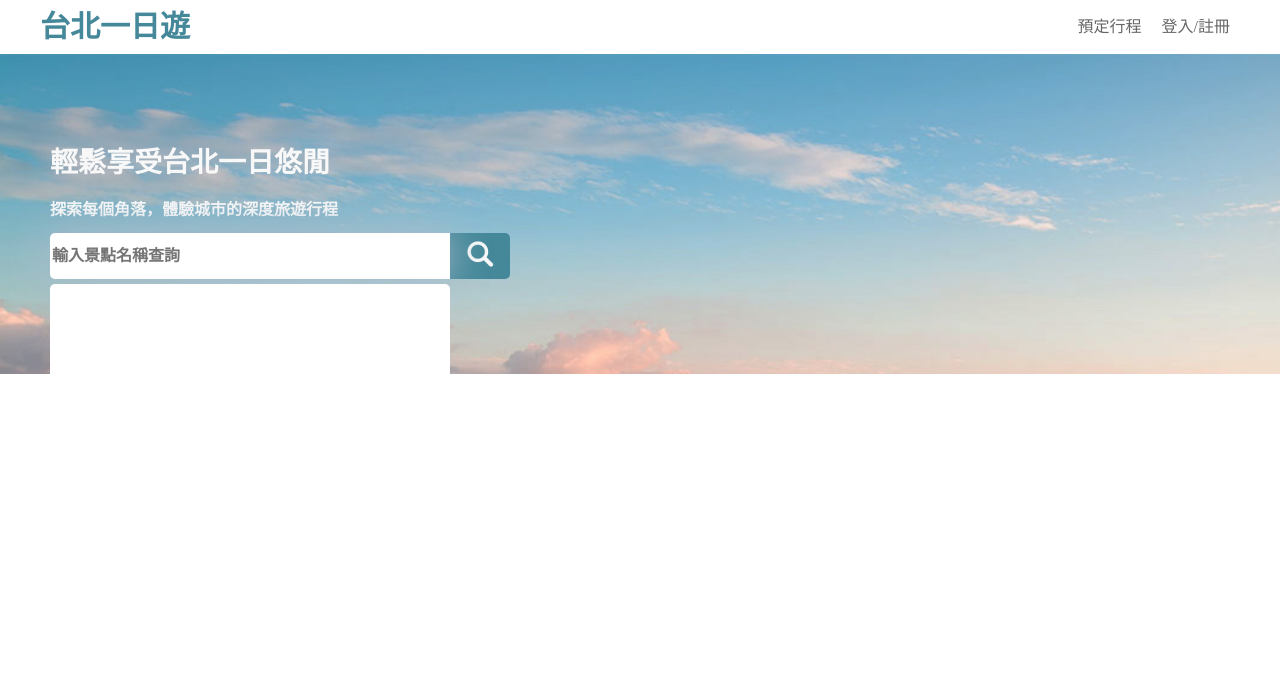
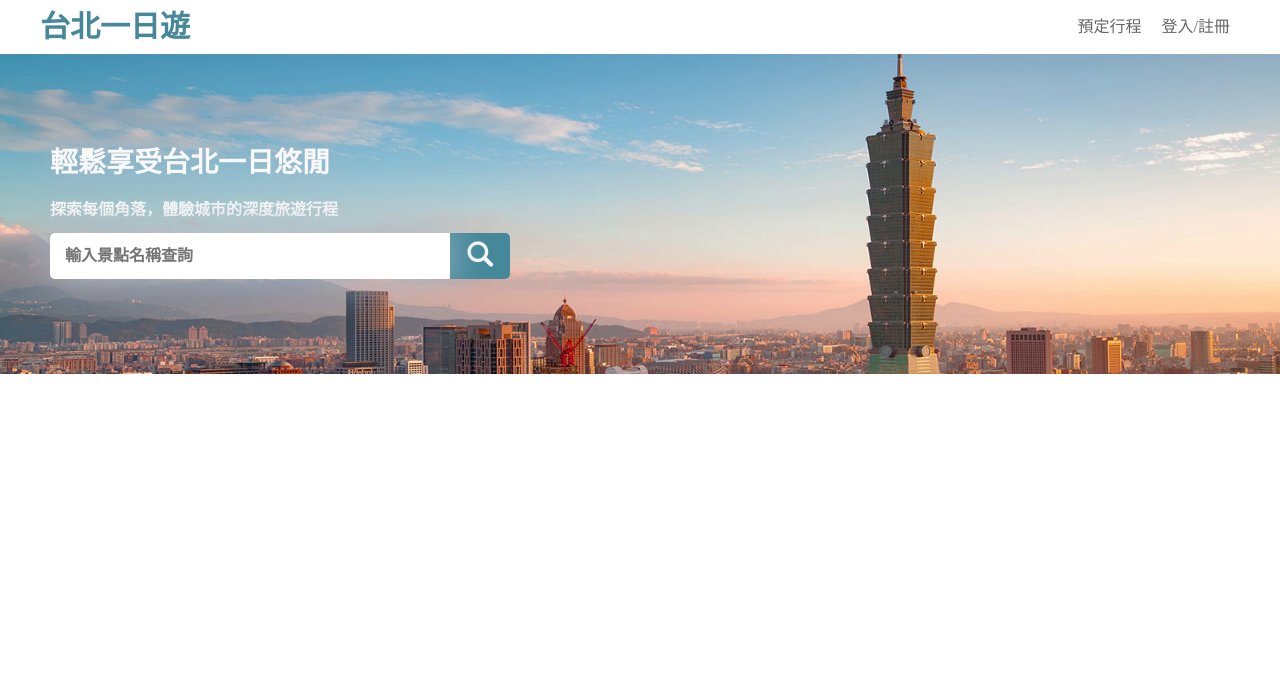
Before and after one commit to YitingTinaRen/taipei-day-trip, a Flask app: page / in a window 1280 px wide. Shown: the top 686 px of the page. Run offline with Flask 2, Linux system fonts and the light colour scheme.

Commit message:
initial invisible category list, keyword padding, background size

```diff
--- a/static/css/index.css
+++ b/static/css/index.css
@@ -106,7 +106,8 @@ body{
     max-width: 1920px;
     width: 100%;
     background: url('/static/imgs/WelcomeImage.png') no-repeat left top;
-    background-size: 1920px 480px;
+    background-size: cover;
+    background-position: center top;
     position: relative;
 }
 .slogan{
@@ -160,6 +161,7 @@ body{
     border:0px;
     /* top-left | top-right | bottom-right | bottom-left */
     border-radius: 5px 0 0 5px;
+    padding:15px;
 
     /* Box Shadow */
     filter: drop-shadow(0px 0px 20px #AABBCC);
@@ -199,6 +201,7 @@ body{
     background:#FFFFFF;
     position:relative;
     z-index: 5;
+    visibility: hidden;
 }
 #category_list div {
     flex:none;
@@ -208,6 +211,7 @@ body{
     display: flex;
     justify-content: center;
     align-items: center;
+
 }
 #categort_list div div{
     width:90px;
@@ -386,9 +390,8 @@ body{
 
 @media(max-width:360px){
     .Welcome{
+        background-size: cover;
         background-position: left bottom;
-        /* background: linear-gradient(135deg, #AADDEE 0%, #66AABB 100%); */
-        background-size: 1283px 320px;
     }
     .search{
         width: 285px;
--- a/templates/index.html
+++ b/templates/index.html
@@ -61,7 +61,9 @@
             var list;
 
 
+
             var url="http://52.37.59.29:3000/";
+
             fetch([url+"api/attractions"]).then(function(response){
                 return response.json();
             }).then(function(data){
@@ -70,9 +72,14 @@
 
                 //把資料呈現到畫面上
                 LoadMoreData();
-                if(data.nextPage && (document.querySelector(".mainframe").clientHeight+document.querySelector(".WelcomeBackground").clientHeight+document.querySelector(".topnavground").clientHeight)<=window.innerHeight){
-                    nextPage=data.nextPage;
+
+                var myTimeout = setTimeout(SecondLoad, 600);
+
+                function SecondLoad() {
+                    if(nextPage && (document.querySelector(".mainframe").clientHeight+document.querySelector(".WelcomeBackground").clientHeight+document.querySelector(".topnavground").clientHeight)<=window.innerHeight){
                         LoadMoreData();
+                        clearTimeout(myTimeout);
+                        }
                 }
             });
 
@@ -163,8 +170,8 @@
                 return;
             }
             function LoadMoreData(){
+
                 let mainframe=document.querySelector(".mainframe");
-
                 if (nextPage===null){return;}
                 fetch([url+"api/attractions?page="+nextPage+"&keyword="+keyword]).then(function(response){
                     return response.json();
@@ -193,8 +200,12 @@
                         createContent(Content, blank1, blank2, blankDesk, mainframe,4*i, dataAmount, data)
 
                     }
+                    return;
                 })
+
             }
+
+
             function createContent(Content, blank1, blank2, blankDesk, mainframe, Count, dataAmount, data){
                 if (!nextPage && Count>=dataAmount){/*NoMoreData(mainframe,Content);*/return;}
                 funcOutput=createBlock(Count, data);
@@ -260,9 +271,17 @@
                 nextPage=0;
                 keyword=document.getElementById("keyword").value;
                 LoadMoreData();
+
+                var myTimeout = setTimeout(SecondLoad, 600);
+
+                function SecondLoad() {
+                    if(nextPage && (document.querySelector(".mainframe").clientHeight+document.querySelector(".WelcomeBackground").clientHeight+document.querySelector(".topnavground").clientHeight)<=window.innerHeight){
+                        LoadMoreData();
+                        clearTimeout(myTimeout);
+                        }
+                }
             }
 
-            window.addEventListener("load", () => {
             // (A) GET DATA FROM SERVER VIA AJAX FETCH
             fetch(url+"api/categories")
             .then((res) => res.json())
@@ -324,7 +343,6 @@
 
 
                 });
-            });
 
 
 
```
Lines whose indentation alone changed are shown as unchanged.
